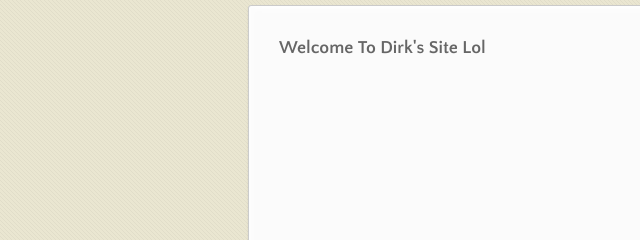
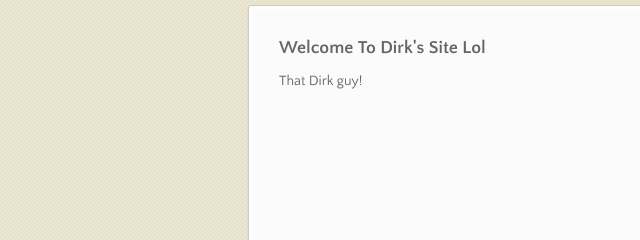
Before and after one commit to codenow-dirk/codenow-dirk.github.io, a plain HTML site: page index.html in a window 1280 px wide. Shown: the part 185-425 px from the top of the page, 67-707 px from the left. Drawn offline with nearby package versions, Linux system fonts and the light colour scheme.

Commit message:
Update index.html

```diff
--- a/index.html
+++ b/index.html
@@ -34,6 +34,8 @@
       <section>
         <h3>
 <a name="welcome-to-dirks-site-lol" class="anchor" href="#welcome-to-dirks-site-lol"><span class="octicon octicon-link"></span></a>Welcome To Dirk's Site Lol</h3>
+
+        <p>That Dirk guy!</p>
       </section>
       <footer>
         <p><small>Hosted on GitHub Pages &mdash; Theme by <a href="https://twitter.com/michigangraham">mattgraham</a></small></p>
```
